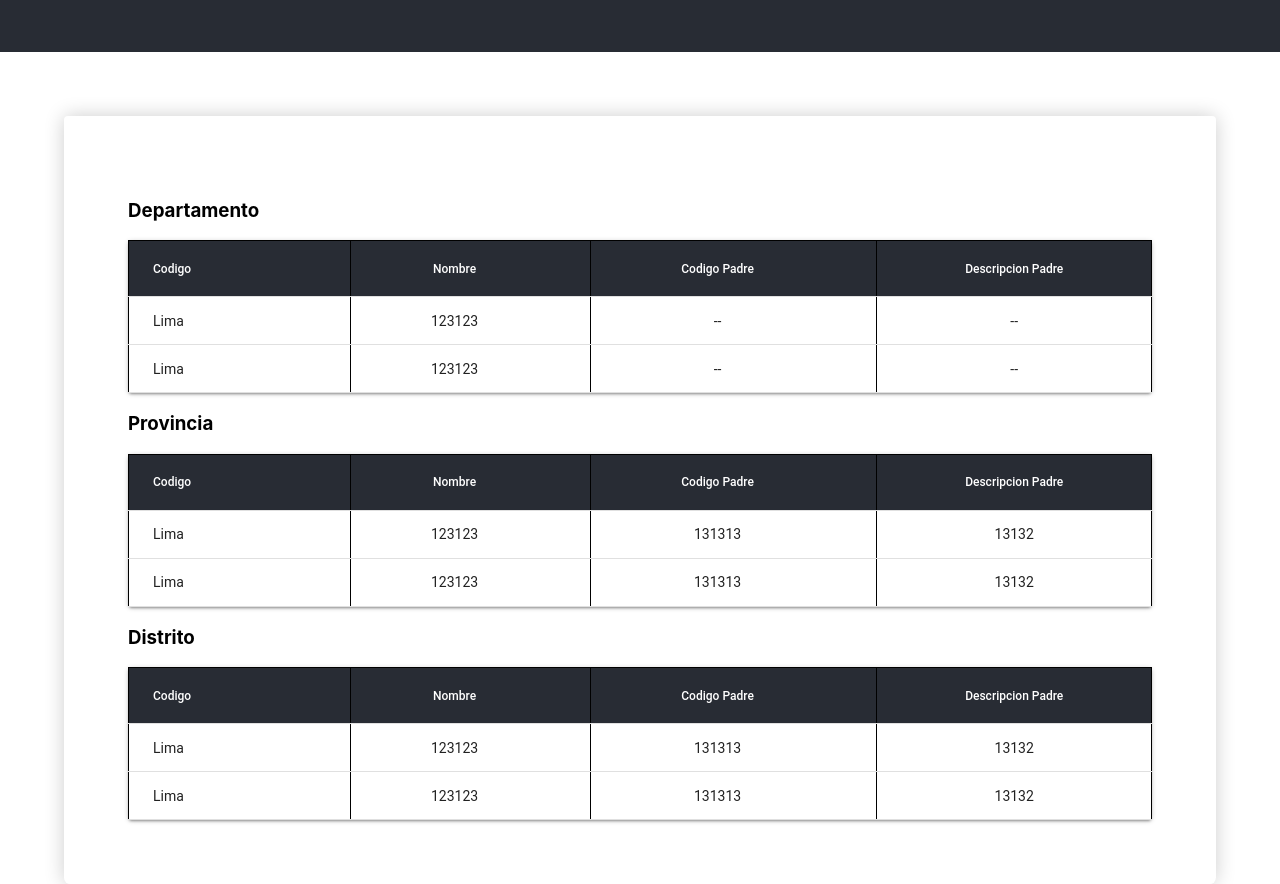
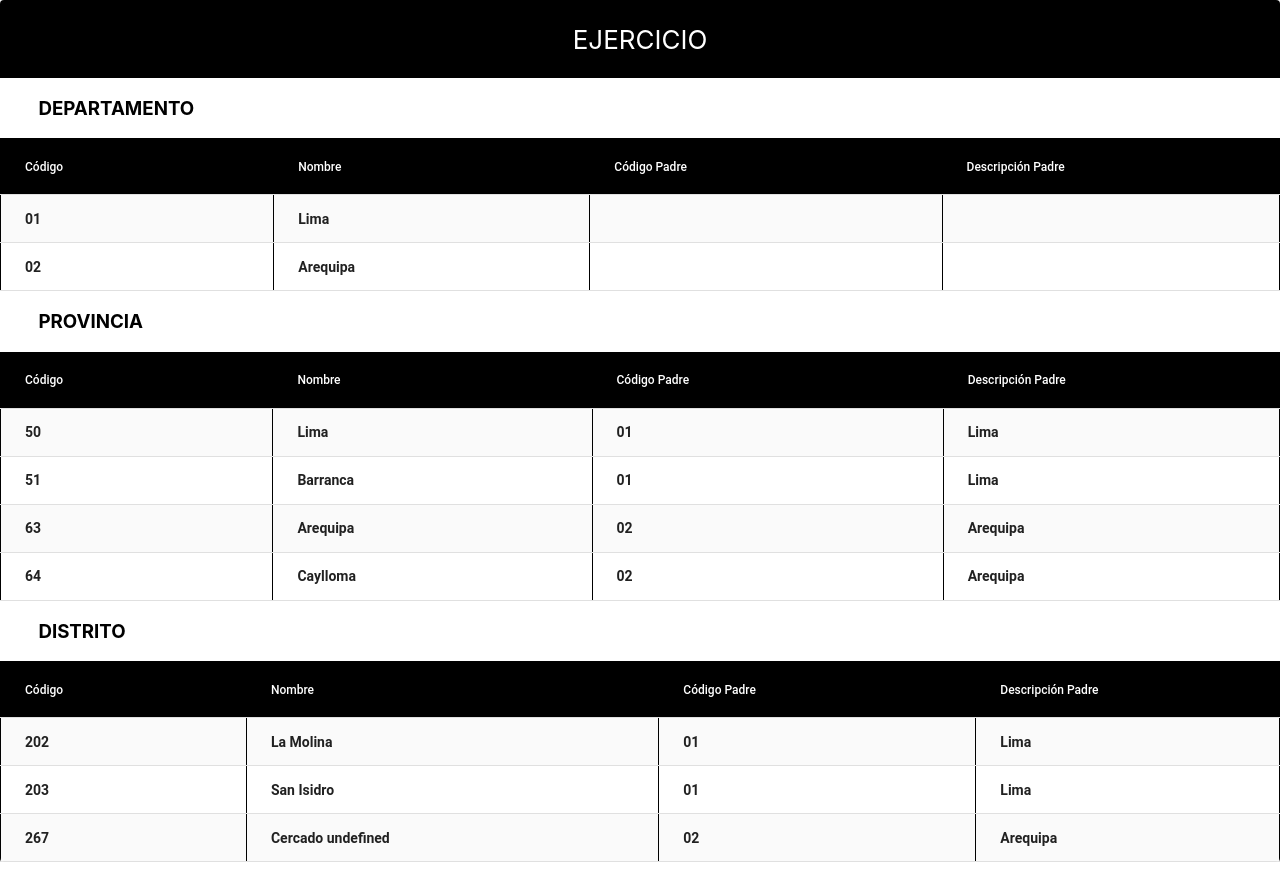
Before and after one commit to Liceth/exercise, a React (Create React App) app: page / in a window 1280 px wide. After the commit the page ends 862 px from the top, so only its background shows below. Built offline with nearby package versions, Linux system fonts and the light colour scheme.

Commit message:
Including get districts

```diff
--- a/src/App.js
+++ b/src/App.js
@@ -1,6 +1,6 @@
 import React from 'react';
 import { BrowserRouter as Router, Route, Switch, Redirect } from 'react-router-dom';
-import HomePage from "./Components/Pages/HomePage";
+import HomePage from "./components/pages/HomePage";
 
 const App = () => (
   <Router>
--- a/src/Assets/Styles/HomePage.css
+++ b/src/Assets/Styles/HomePage.css
@@ -3,13 +3,14 @@
 }
 
 .App-header {
-  background-color: #282c34;
+  background-color: black;
   display: flex;
   flex-direction: column;
   align-items: center;
   justify-content: center;
   font-size: calc(10px + 2vmin);
   color: white;
+  height: 3em;
 }
 .App-body {
   width: 80%;
@@ -35,4 +36,5 @@ table, th, td {
 
 h3{
   text-align: left;
+  margin-left: 3%;
 }
--- /dev/null
+++ b/src/Components/Pages/HomePage/Home.js
@@ -0,0 +1,203 @@
+import React , { Component } from 'react';
+import '../../../assets/styles/HomePage.css';
+import PropTypes from 'prop-types';
+import { withStyles } from '@material-ui/core/styles';
+import Table from '@material-ui/core/Table';
+import TableBody from '@material-ui/core/TableBody';
+import TableCell from '@material-ui/core/TableCell';
+import TableHead from '@material-ui/core/TableHead';
+import TableRow from '@material-ui/core/TableRow';
+import Paper from '@material-ui/core/Paper';
+
+const file = require('../../../assets/text/list.txt');
+
+
+const CustomTableCell = withStyles(theme => ({
+  head: {
+    backgroundColor: theme.palette.common.black,
+    color: theme.palette.common.white,
+  },
+  body: {
+    fontSize: 14,
+    fontWeight:700
+  },
+}))(TableCell);
+
+const styles = theme => ({
+  root: {
+    width: '100%',
+    marginTop:0,
+    overflowX: 'auto',
+  },
+  table: {
+    minWidth: 700,
+  },
+  row: {
+    '&:nth-of-type(odd)': {
+      backgroundColor: theme.palette.background.default,
+    },
+  },
+});
+
+class Home extends Component {
+  constructor(props){
+    super(props);
+    this.state = {
+      dataFile:[],
+      departamentsList:[],
+      provinceList:[],
+      districtList:[]
+    }
+  }
+
+  handleFile(){
+    fetch(file)
+    .then(response => response.text())
+    .then(text => {
+      this.setState({
+        dataFile: text.replace(/[“”]+/g,'').split("\n")
+      })
+      this.getDepartments(this.state.dataFile);
+      this.getProvince(this.state.dataFile);
+      this.getDistrict(this.state.dataFile);
+    })
+  }
+
+  getDepartments (dataFile){
+    let departments = dataFile.map(function(x){
+      return x.split('/')[0]
+    });
+    let Listing = departments.filter(function(elem, index, self){
+      return index === self.indexOf(elem)
+    });
+    let departamentsList = Listing.map( departments =>
+      departments.trim().split(' ')
+    );
+    this.setState({departamentsList})
+  }
+
+  getProvince(dataFile){
+    let departments = dataFile.map(function(x){
+      let List = x.split('/');
+      return [List[0], List[1]]
+    });
+    let  emptySpaceList = departments.sort(((a,b) => a-b)).filter( function (elem, index, self) {
+        return elem[1].trim() !== ''
+      });
+    let newListing=[];
+      emptySpaceList.sort().map(function(value, index){
+      (!index || value[1] !== emptySpaceList[index - 1][1]) && newListing.push(value)
+      return newListing
+    })
+    let provinceList = newListing.map(elem =>
+      [elem[0].trim().split(' '), elem[1].trim().split(' '),]
+    )
+    this.setState({provinceList})
+  }
+
+  getDistrict(dataFile){
+    let departments = dataFile.map(function(x){
+      let newList = x.split('/');
+      return [newList[0], newList[2]]
+    });
+    let emptySpaceList = departments.sort((a,b) => a-b).filter( function (elem, index, self) {
+      return elem[1].trim() !== ''
+    });
+    let districtList = emptySpaceList.map(elem =>
+      [elem[0].trim().split(' '), elem[1].trim().split(' '), ]
+    )
+    this.setState({districtList})
+  }
+
+  componentDidMount(){
+    this.handleFile();
+  }
+  render(){
+     const { classes } = this.props;
+     console.log(this.state)
+     return(
+      <Paper className={classes.root}>
+        <div><header className="App-header"> EJERCICIO</header></div>
+        <div><h3>DEPARTAMENTO</h3></div>
+        <Table className={classes.table}>
+          <TableHead>
+            <TableRow>
+              <CustomTableCell>Código</CustomTableCell>
+              <CustomTableCell>Nombre</CustomTableCell>
+              <CustomTableCell>Código Padre</CustomTableCell>
+              <CustomTableCell>Descripción Padre</CustomTableCell>
+            </TableRow>
+          </TableHead>
+          <TableBody>
+            {this.state.departamentsList.map((department,id) => (
+              <TableRow className={classes.row} key={id}>
+                <CustomTableCell component="th" scope="row">
+                  {department[0] || '-'}
+                </CustomTableCell>
+                <CustomTableCell>{department[1] || ' '}</CustomTableCell>
+                <CustomTableCell>{department[2] || ' '}</CustomTableCell>
+                <CustomTableCell>{department[3] || ' '}</CustomTableCell>
+              </TableRow>
+            ))}
+          </TableBody>
+       </Table>
+
+       <h3>PROVINCIA</h3>
+       <Table className={classes.table}>
+         <TableHead>
+           <TableRow>
+             <CustomTableCell>Código</CustomTableCell>
+             <CustomTableCell>Nombre</CustomTableCell>
+             <CustomTableCell>Código Padre</CustomTableCell>
+             <CustomTableCell>Descripción Padre</CustomTableCell>
+           </TableRow>
+         </TableHead>
+         <TableBody>
+           {this.state.provinceList.map((province, id) => (
+             <TableRow className={classes.row} key={id}>
+               <CustomTableCell component="th" scope="row">
+               {province[1][0] || '-'}
+               </CustomTableCell>
+               <CustomTableCell>{province[1][1] || ' '}</CustomTableCell>
+               <CustomTableCell>{province[0][0] || ' '}</CustomTableCell>
+               <CustomTableCell>{province[0][1] || ' '}</CustomTableCell>
+             </TableRow>
+           ))}
+         </TableBody>
+       </Table>
+
+       <h3>DISTRITO</h3>
+       <Table className={classes.table}>
+         <TableHead>
+           <TableRow>
+             <CustomTableCell>Código</CustomTableCell>
+             <CustomTableCell>Nombre</CustomTableCell>
+             <CustomTableCell>Código Padre</CustomTableCell>
+             <CustomTableCell>Descripción Padre</CustomTableCell>
+           </TableRow>
+         </TableHead>
+         <TableBody>
+           {this.state.districtList.map((district, id) => (
+             <TableRow className={classes.row} key={id}>
+               <CustomTableCell component="th" scope="row">
+               {district[1][0]||'-'}
+               </CustomTableCell>
+               <CustomTableCell>
+               {`${district[1][1]} ${district[1][2]}`||'-'}
+               </CustomTableCell>
+               <CustomTableCell>{district[0][0]||'-'}</CustomTableCell>
+               <CustomTableCell>{district[0][1]||'-'}</CustomTableCell>
+             </TableRow>
+           ))}
+         </TableBody>
+       </Table>
+     </Paper>
+     )
+    }
+}
+
+Home.propTypes = {
+  classes: PropTypes.object.isRequired,
+};
+
+export default withStyles(styles)(Home);
--- a/src/Components/Pages/HomePage/HomePage.js
+++ b/src/Components/Pages/HomePage/HomePage.js
@@ -1,14 +1,13 @@
 import React, { Component } from 'react';
-import '../../../Assets/Styles/HomePage.css';
+import '../../../assets/styles/HomePage.css';
 import { withStyles } from '@material-ui/core/styles';
 import Table from '@material-ui/core/Table';
 import TableBody from '@material-ui/core/TableBody';
 import TableCell from '@material-ui/core/TableCell';
 import TableHead from '@material-ui/core/TableHead';
 import TableRow from '@material-ui/core/TableRow';
-import Paper from '@material-ui/core/Paper';
 
-const file = require('../../../Text/list.txt');
+const file = require('../../../assets/text/list.txt');
 
 const CustomTableCell = withStyles(theme => ({
   head: {
@@ -27,7 +26,7 @@ const styles = theme => ({
     overflowX: 'auto',
   },
   table: {
-    minWidth: 700,
+  //  minWidth: 700,
   },
   row: {
     '&:nth-of-type(odd)': {
@@ -36,30 +35,49 @@ const styles = theme => ({
   },
 });
 
-function handleList() {
-  fetch(file)
-  .then(response => response.text())
-  .then(text => {
-    var ListArray =  text.split("\n");
-    console.log(ListArray);
-  })
+class HomePage extends Component {
+  constructor(props){
+    super(props);
+    this.state = {
+      dataList:[],
+      departamentsList:[],
+    }
+  }
 
-}
+  handleList() {
+    fetch(file)
+    .then(response => response.text())
+    .then(text => {
+      this.setState({
+        dataList: text.replace(/[“”]+/g,'').split("\n")
+      })
 
-class HomePage extends Component {
+    })
+  }
+
+  getDepartments(){
+    // let departaments = dataList.map(function (dataList) {
+    //   return dataList.split('/')[0]
+    // });
+    // let listing = departaments.filter(function(elem, index, self) {
+    //   return index === self.indexOf(elem)
+    // });
+    // this.setState({departamentsList });
+  }
 
   componentDidMount(){
-    handleList();
+    this.handleList();
+
   }
   render() {
+    let  dataList = this.state.dataList;
+    console.log(dataList)
     return (
       <div className="App">
         <header className="App-header">
-        <p></p>
         </header>
         <div className="App-body">
           <h3>Departamento</h3>
-            <Paper className={styles.root}>
               <Table className={styles.table}>
                 <TableHead>
                   <TableRow>
@@ -69,24 +87,22 @@ class HomePage extends Component {
                     <CustomTableCell align="center">Descripcion Padre</CustomTableCell>
                   </TableRow>
                 </TableHead>
-                <TableBody>
-                  <TableRow className={styles.row} >
-                    <CustomTableCell component="th" scope="row">Lima</CustomTableCell>
-                    <CustomTableCell align="center">123123</CustomTableCell>
-                    <CustomTableCell align="center"> -- </CustomTableCell>
-                    <CustomTableCell align="center"> -- </CustomTableCell>
-                  </TableRow>
-                  <TableRow className={styles.row} >
-                    <CustomTableCell component="th" scope="row">Lima</CustomTableCell>
-                    <CustomTableCell align="center">123123</CustomTableCell>
-                    <CustomTableCell align="center"> -- </CustomTableCell>
-                    <CustomTableCell align="center"> -- </CustomTableCell>
-                  </TableRow>
-                </TableBody>
+                {/* <TableBody>
+                  { departamentsList.map( department =>{
+                    return(
+                      <TableRow className={styles.row}>
+                        <CustomTableCell component="th" scope="row">{department[0]}</CustomTableCell>
+                        <CustomTableCell component="th" scope="row">{department[1]}</CustomTableCell>
+                        <CustomTableCell component="th" scope="row">{department[2]}</CustomTableCell>
+                        <CustomTableCell component="th" scope="row">{department[3]}</CustomTableCell>
+                      </TableRow>
+                      )
+                    })
+                  }
+                </TableBody> */}
               </Table>
-            </Paper>
+
           <h3>Provincia</h3>
-          <Paper className={styles.root}>
           <Table className={styles.table}>
             <TableHead>
               <TableRow>
@@ -97,29 +113,22 @@ class HomePage extends Component {
               </TableRow>
             </TableHead>
             <TableBody>
-              <TableRow className={styles.row} >
-                <CustomTableCell component="th" scope="row">
-                  Lima
-                </CustomTableCell>
-                <CustomTableCell align="center">123123</CustomTableCell>
-                <CustomTableCell align="center">131313</CustomTableCell>
-                <CustomTableCell align="center">13132</CustomTableCell>
-
+            { dataList.map( elem =>{
+              return(
+                <TableRow className={styles.row}>
+                <CustomTableCell component="th" scope="row">{elem.split(' ')[3]}</CustomTableCell>
+                <CustomTableCell component="th" scope="row">{elem.split(' ')[4]}</CustomTableCell>
+                <CustomTableCell component="th" scope="row">{elem.split(' ')[0]}</CustomTableCell>
+                <CustomTableCell component="th" scope="row">{elem.split(' ')[1]}</CustomTableCell>
               </TableRow>
-              <TableRow className={styles.row} >
-                <CustomTableCell component="th" scope="row">
-                  Lima
-                </CustomTableCell>
-                <CustomTableCell align="center">123123</CustomTableCell>
-                <CustomTableCell align="center">131313</CustomTableCell>
-                <CustomTableCell align="center">13132</CustomTableCell>
-              </TableRow>
+              )
+              })
+            }
             </TableBody>
           </Table>
-        </Paper>
+
         <h3>Distrito</h3>
-          <Paper className={styles.root}>
-          <Table className={styles.table}>
+        <Table className={styles.table}>
             <TableHead>
               <TableRow>
                 <CustomTableCell>Codigo</CustomTableCell>
@@ -129,26 +138,20 @@ class HomePage extends Component {
               </TableRow>
             </TableHead>
             <TableBody>
-              <TableRow className={styles.row} >
-                <CustomTableCell component="th" scope="row">
-                  Lima
-                </CustomTableCell>
-                <CustomTableCell align="center">123123</CustomTableCell>
-                <CustomTableCell align="center">131313</CustomTableCell>
-                <CustomTableCell align="center">13132</CustomTableCell>
-
+            { dataList.map( elem =>{
+              return(
+                <TableRow className={styles.row}>
+                <CustomTableCell component="th" scope="row">{elem.split(' ')[6]}</CustomTableCell>
+                <CustomTableCell component="th" scope="row">{elem.split(' ')[7]}</CustomTableCell>
+                <CustomTableCell component="th" scope="row">{elem.split(' ')[3]}</CustomTableCell>
+                <CustomTableCell component="th" scope="row">{elem.split(' ')[4]}</CustomTableCell>
               </TableRow>
-              <TableRow className={styles.row} >
-                <CustomTableCell component="th" scope="row">
-                  Lima
-                </CustomTableCell>
-                <CustomTableCell align="center">123123</CustomTableCell>
-                <CustomTableCell align="center">131313</CustomTableCell>
-                <CustomTableCell align="center">13132</CustomTableCell>
-              </TableRow>
+              )
+              })
+            }
             </TableBody>
           </Table>
-        </Paper>
+
       </div>
     </div>
     );
--- a/src/Components/Pages/HomePage/index.js
+++ b/src/Components/Pages/HomePage/index.js
@@ -1,3 +1,3 @@
-import HomePage from './HomePage';
+import Home from './Home';
 
-export default HomePage;
+export default Home;
```
Also changed, not shown: src/Assets/text/list.txt (renamed from src/Text/list.txt).
